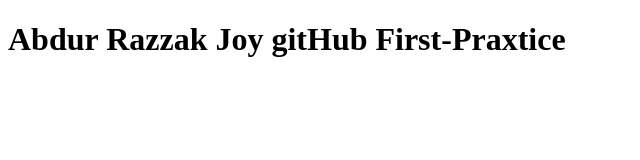
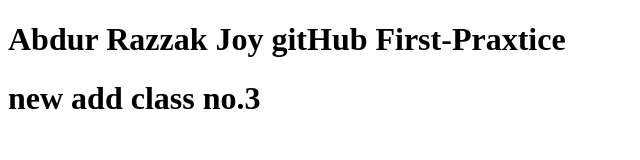
Before and after one commit to Abdur-Razzak-joy/first-projects, a plain HTML site: page index.html in a window 1280 px wide. Shown: the whole page, without its empty margins (0-640 px from the left). Drawn offline with Linux system fonts and the light colour scheme.

Commit message:
first commit

```diff
--- a/index.html
+++ b/index.html
@@ -7,5 +7,6 @@
 </head>
 <body>
     <h1>Abdur Razzak Joy gitHub First-Praxtice</h1>
+    <h1> new add class no.3</h1>
 </body>
 </html>
```
